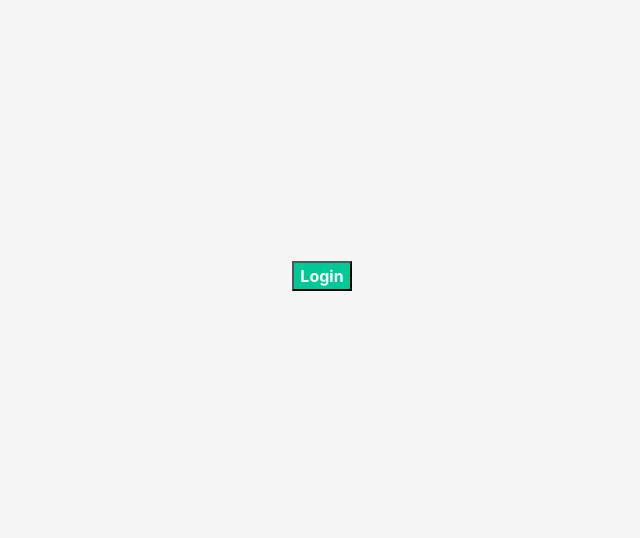
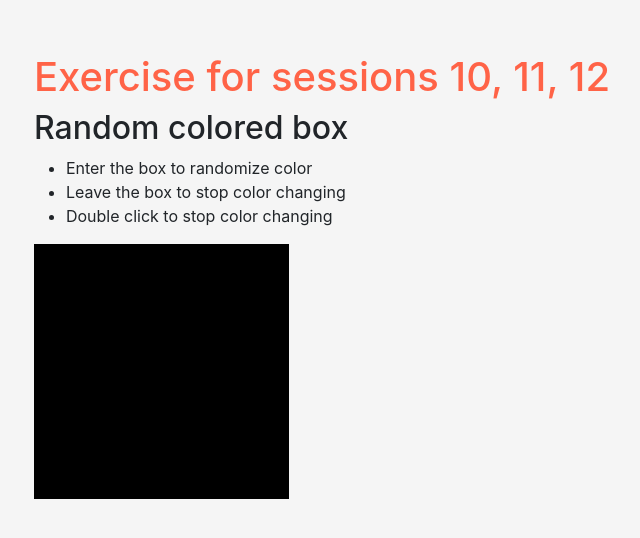
Before and after one commit to thepixelboy/ob-reactjs, a React (Create React App) app: page / in a window 1280 px wide. Shown: the part 124-662 px from the top of the page, without its empty margins (318-958 px from the left). Built offline with nearby package versions, Linux system fonts and the light colour scheme.

Commit message:
feat: add exercise for sessions 10, 11, 12

```diff
--- a/src/App.js
+++ b/src/App.js
@@ -1,6 +1,7 @@
 // import logo from "./logo.svg";
 import "./App.css";
-import OptionalRdender from "./components/pure/optionalRdender";
+import RandomColoredBox from "./components/pure/randomColor";
+// import OptionalRdender from "./components/pure/optionalRdender";
 // import ContactListComponent from "./components/containers/contact_list";
 // import Parent from "./components/containers/parent";
 // import { Clock } from "./hooks/lifecycle/Clock";
@@ -39,7 +40,8 @@ function App() {
       {/* <Parent></Parent> */}
       {/* <ContactListComponent></ContactListComponent> */}
       {/* Ejemplos de renderizado condicional */}
-      <OptionalRdender></OptionalRdender>
+      {/* <OptionalRdender></OptionalRdender> */}
+      <RandomColoredBox></RandomColoredBox>
       {/* Aplicación evolutiva */}
       {/* <TaskListComponent></TaskListComponent> */}
     </div>
--- /dev/null
+++ b/src/components/pure/randomColor.jsx
@@ -0,0 +1,52 @@
+import React, { useState } from "react";
+
+let red = 0;
+let green = 0;
+let blue = 0;
+
+const RandomColoredBox = () => {
+  const [color, setColor] = useState(`rgb(${red}, ${green}, ${blue})`);
+
+  const randomizeColors = () => {
+    red = Math.floor(Math.random() * 255);
+    green = Math.floor(Math.random() * 255);
+    blue = Math.floor(Math.random() * 255);
+
+    setColor(`rgb(${red}, ${green}, ${blue})`);
+  };
+
+  const setDefaultColor = () => {
+    setColor(`rgb(0, 0, 0)`);
+  };
+
+  const boxStyle = {
+    backgroundColor: color,
+    width: "255px",
+    height: "255px",
+  };
+
+  let coloredBox = (
+    <div
+      onMouseEnter={randomizeColors}
+      onMouseOut={setDefaultColor}
+      onDoubleClick={setDefaultColor}
+      className="box"
+      style={boxStyle}
+    ></div>
+  );
+
+  return (
+    <div className="container">
+      <h1>Exercise for sessions 10, 11, 12</h1>
+      <h2>Random colored box</h2>
+      <ul>
+        <li>Enter the box to randomize color</li>
+        <li>Leave the box to stop color changing</li>
+        <li>Double click to stop color changing</li>
+      </ul>
+      {coloredBox}
+    </div>
+  );
+};
+
+export default RandomColoredBox;
```
